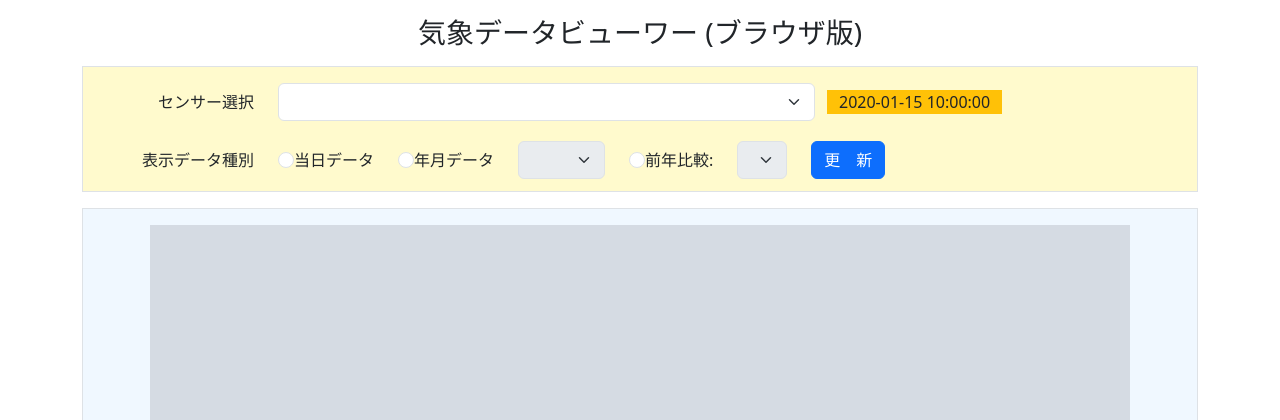
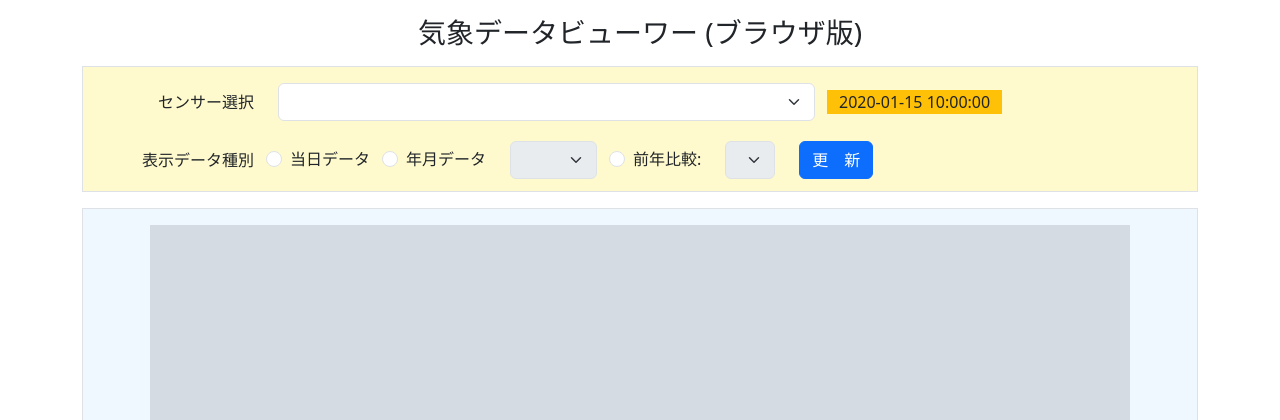
Before and after one commit to pipito-yukio/plot_weather_flaskapp, a Flask app: template src/plot_weather/templates/showplotweather.html in a window 1280 px wide. Shown: the top 420 px of the page. Run offline with Flask 3, Linux system fonts and the light colour scheme; the template is opened without the code that fills it: most values are stand-ins (such as "Sample title", 1, 10 or a date in 2020); grey boxes marked "Sample" are stand-in pictures; lists and menus that the app fills with data are empty; parts of the project's set-up code (start-up, migrations or seed data) failed here and were passed over; some libraries are stand-ins or nearby versions.

Commit message:
Update showplotweather.html
input Radio Add class

```diff
--- a/src/plot_weather/templates/showplotweather.html
+++ b/src/plot_weather/templates/showplotweather.html
@@ -13,10 +13,10 @@
             <div class="mt-3 border" style="background-color: lemonchiffon"><!-- START: Search frame -->
                <form @submit.prevent="submitUpdate">
                   <div class="row mt-2 p-2 align-items-center"><!-- START: Search frame first paragraph -->
-                     <div class="col-2 text-end">
+                     <div class="col-lg-2 text-end">
                         <label for="selectDeviceList" class="col-form-label">センサー選択</label>
                      </div>
-                     <div class="col-6">
+                     <div class="col-lg-6">
                         <select class="form-select" aria-label="取得する気象センサーを選択" id="selectDeviceList" v-model="deviceChange">
                            {% for device_dict in device_dict_list %}
                            <option value="{{ device_dict.name }}">{{ device_dict.description }}</option>
@@ -26,16 +26,16 @@
                      <div class="col-auto bg-warning">{{ info_today_update_interval }}</div>
                   </div>
                   <div class="row p-2 align-items-center"><!-- START Search frame secondary paragraph -->
-                     <div class="col-2 text-end">
+                     <div class="col-lg-2 text-end">
                         <label for="radioGroup" class="col-form-label">表示データ種別</label>
                      </div>
-                     <div class="col-10"><!-- START: Secondary paragraph right column 10  -->
+                     <div class="col-lg-10"><!-- START: Secondary paragraph right column 10  -->
                         <div class="row align-items-center">
-                           <div class="col-auto">
+                           <div class="form-check col-auto">
                               <input class="form-check-input" type="radio" name="radioOptions" id="radioToday" value="today" v-model="radioChange" />
                               <label class="form-check-label" for="radioToday">当日データ</label>
                            </div>
-                           <div class="col-auto">
+                           <div class="form-check col-auto">
                               <input class="form-check-input" type="radio" name="radioOptions" id="radioYearMonth" value="yearMonth" v-model="radioChange" />
                               <label class="form-check-label" for="radioYearMonth">年月データ</label>
                            </div>
@@ -48,7 +48,7 @@
                                   </option>
                               </select>
                            </div>
-                           <div class="col-auto">
+                           <div class="form-check col-auto">
                               <input class="form-check-input" type="radio" name="radioOptions" id="radioComparePrevYear" value="comparePrevYear" v-model="radioChange" />
                               <label class="form-check-label" for="radioComparePrevYear">前年比較:</label>
                            </div>
```
